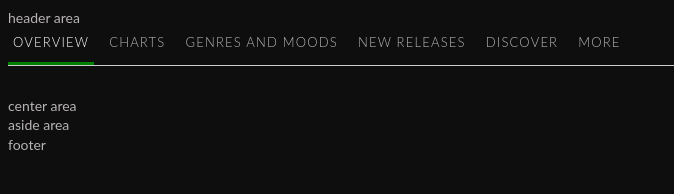
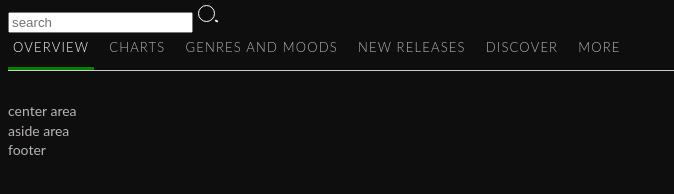
Before and after one commit to alex-macra/css-training-etc, a website built with Parcel: page index.html in a window 1280 px wide. Shown: the whole page, without its empty margins (0-674 px from the left). Built offline with nearby package versions, Linux system fonts and the light colour scheme.

Commit message:
some more updates. stuff and things

```diff
--- a/index.html
+++ b/index.html
@@ -9,7 +9,12 @@
     <!-- do not edit before -->
 
     <header>
-     header area
+
+    <div class="spy-search">
+	    <input type="text" name="search" placeholder="search"/>
+      <button></button>
+    </div>
+
     <header>
 
     <div class="wrapper">
--- a/package.json
+++ b/package.json
@@ -1,7 +1,7 @@
 {
-  "name": "css-training",
+  "name": "css-training-spy",
   "version": "1.0.0",
-  "description": "",
+  "description": "spy",
   "main": "index.html",
   "scripts": {
     "start": "parcel index.html --open",
@@ -15,5 +15,5 @@
     "@types/sass": "1.15.1",
     "parcel-bundler": "^1.6.1"
   },
-  "keywords": []
+  "keywords": ["sdfsafd"]
 }
--- a/src/styles/components/_header.scss
+++ b/src/styles/components/_header.scss
@@ -0,0 +1,27 @@
+.spy-search {
+  button {
+    height: 20px;
+    width: 20px;
+    background-color: transparent;
+    border: 0;
+    transform: rotate(270deg);
+
+    &:before {
+      content: "";
+      display: block;
+      border: 1px solid white;
+      width: 15px;
+      height: 15px;
+      border-radius: 100%;
+    }
+
+    &:after {
+      content: "";
+      display: block;
+      width: 2px;
+      height: 3px;
+      background-color: white;
+      transform: rotate(30deg);
+    }
+  }
+}
--- a/src/styles/index.scss
+++ b/src/styles/index.scss
@@ -20,6 +20,6 @@
 
 @import "variables";
 
+@import "components/layout";
 @import "components/header";
-@import "components/layout";
 @import "components/navigation";
```
Also changed, not shown: logo.png (added).
